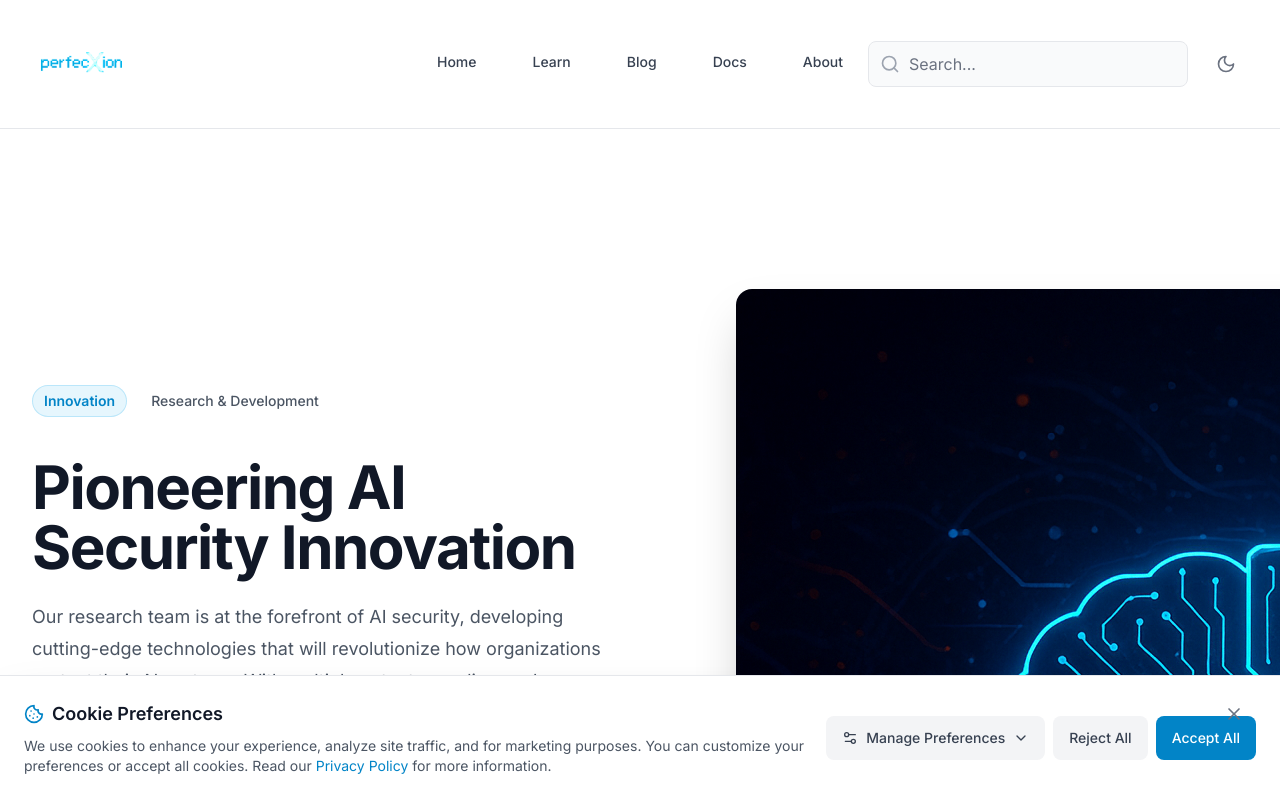
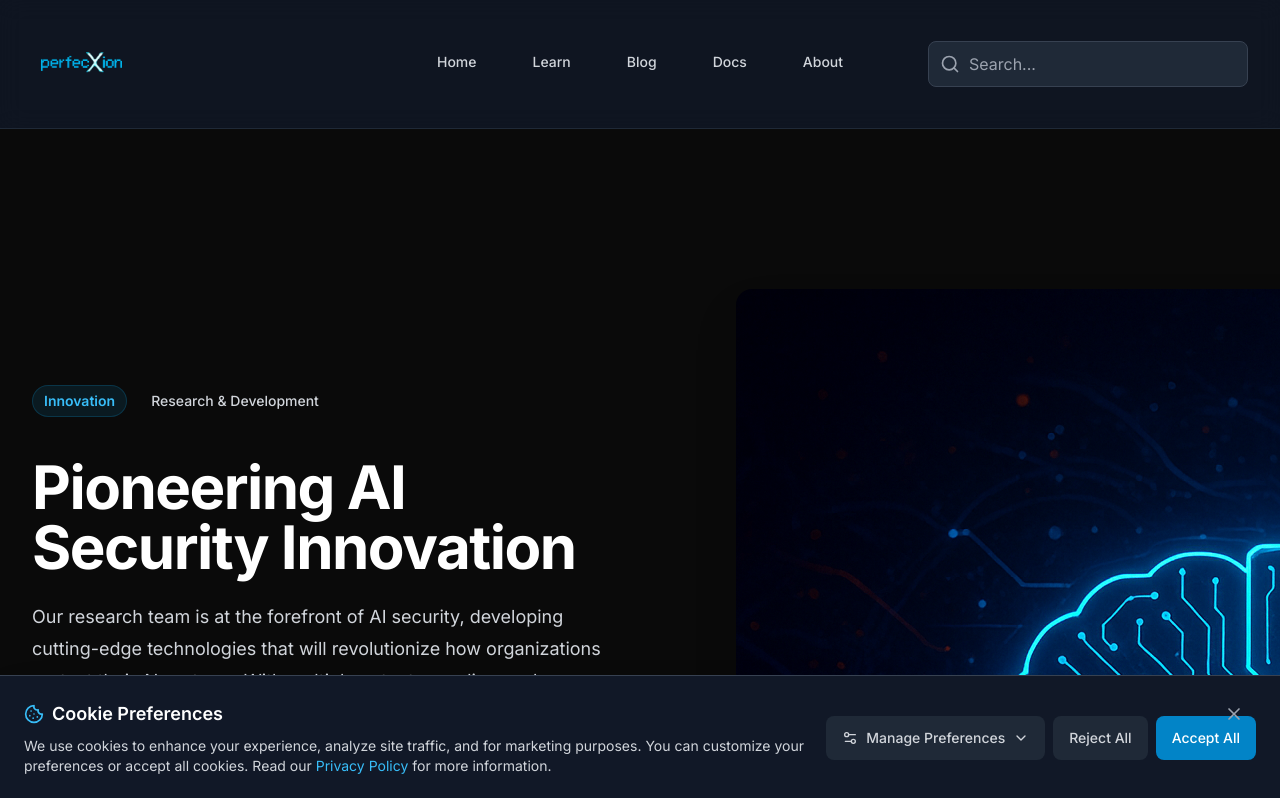
Before and after one commit to perfecxion-ai/perfecxion-site, a Next.js app: page / in a window 1280 px wide. Shown: the top 798 px of the page. Built offline with nearby package versions, Linux system fonts and the light colour scheme.

Commit message:
Force dark mode only - remove theme toggle functionality

```diff
--- a/components/Header.tsx
+++ b/components/Header.tsx
@@ -5,7 +5,7 @@ import Image from 'next/image'
 import { useState } from 'react'
 import { usePathname } from 'next/navigation'
 import { Menu, X, Search } from 'lucide-react'
-import ThemeToggle from './ThemeToggle'
+
 import SearchBar from './search/SearchBar'
 
 const navigation = [
@@ -78,7 +78,7 @@ export default function Header() {
                 placeholder="Search..."
               />
             </div>
-            <ThemeToggle />
+
           </div>
         </div>
       </nav>
@@ -123,9 +123,7 @@ export default function Header() {
                     </Link>
                   ))}
                 </div>
-                <div className="py-6 flex items-center justify-center">
-                  <ThemeToggle />
-                </div>
+
               </div>
             </div>
           </div>
--- a/components/ThemeProvider.tsx
+++ b/components/ThemeProvider.tsx
@@ -23,21 +23,21 @@ const ThemeProviderContext = createContext<ThemeProviderState>(initialState)
 
 export function ThemeProvider({
   children,
-  defaultTheme = 'light',
+  defaultTheme = 'dark',
   ...props
 }: ThemeProviderProps) {
-  const [theme, setTheme] = useState<Theme>(defaultTheme)
+  const [theme, setTheme] = useState<Theme>('dark')
 
   useEffect(() => {
     const root = window.document.documentElement
     root.classList.remove('light', 'dark')
-    root.classList.add(theme)
-  }, [theme])
+    root.classList.add('dark')
+  }, [])
 
   const value = {
-    theme,
-    setTheme: (theme: Theme) => {
-      setTheme(theme)
+    theme: 'dark',
+    setTheme: () => {
+      // No-op - theme is always dark
     },
   }
 
--- a/components/ThemeToggle.tsx
+++ /dev/null
@@ -1,22 +0,0 @@
-'use client'
-
-import { Moon, Sun } from 'lucide-react'
-import { useTheme } from './ThemeProvider'
-
-export default function ThemeToggle() {
-  const { theme, setTheme } = useTheme()
-
-  return (
-    <button
-      onClick={() => setTheme(theme === 'light' ? 'dark' : 'light')}
-      className="inline-flex items-center justify-center rounded-md p-2 text-gray-500 hover:text-gray-900 dark:text-gray-400 dark:hover:text-gray-100 hover:bg-gray-100 dark:hover:bg-gray-800 transition-colors duration-200"
-      aria-label="Toggle theme"
-    >
-      {theme === 'light' ? (
-        <Moon className="h-5 w-5" />
-      ) : (
-        <Sun className="h-5 w-5" />
-      )}
-    </button>
-  )
-}
--- a/components/mobile/MobileNav.tsx
+++ b/components/mobile/MobileNav.tsx
@@ -5,7 +5,7 @@ import Link from 'next/link'
 import Image from 'next/image'
 import { usePathname } from 'next/navigation'
 import { Menu, X, ChevronDown, Search, Calendar } from 'lucide-react'
-import ThemeToggle from '../ThemeToggle'
+
 // MobileSearch component removed - using simple search
 
 interface NavItem {
@@ -186,13 +186,7 @@ export default function MobileNav() {
                 </Link>
               </div>
 
-              {/* Theme toggle */}
-              <div className="mt-6 pt-6 border-t border-gray-200 dark:border-gray-800">
-                <div className="flex items-center justify-between px-4">
-                  <span className="text-sm text-gray-600 dark:text-gray-400">Theme</span>
-                  <ThemeToggle />
-                </div>
-              </div>
+
             </div>
           </div>
         </div>
--- a/styles/globals.css
+++ b/styles/globals.css
@@ -11,13 +11,13 @@
   }
 
   body {
-    @apply bg-background-light dark:bg-background-dark text-text-primary dark:text-text-primary-dark transition-colors duration-200;
+    @apply bg-background-dark text-text-primary-dark;
     -webkit-font-smoothing: antialiased;
     -moz-osx-font-smoothing: grayscale;
   }
 
   * {
-    @apply border-border-light dark:border-border-dark;
+    @apply border-border-dark;
   }
 }
 
```
Also changed, not shown: 1 other file (tests, documents, lock files or other folders).
